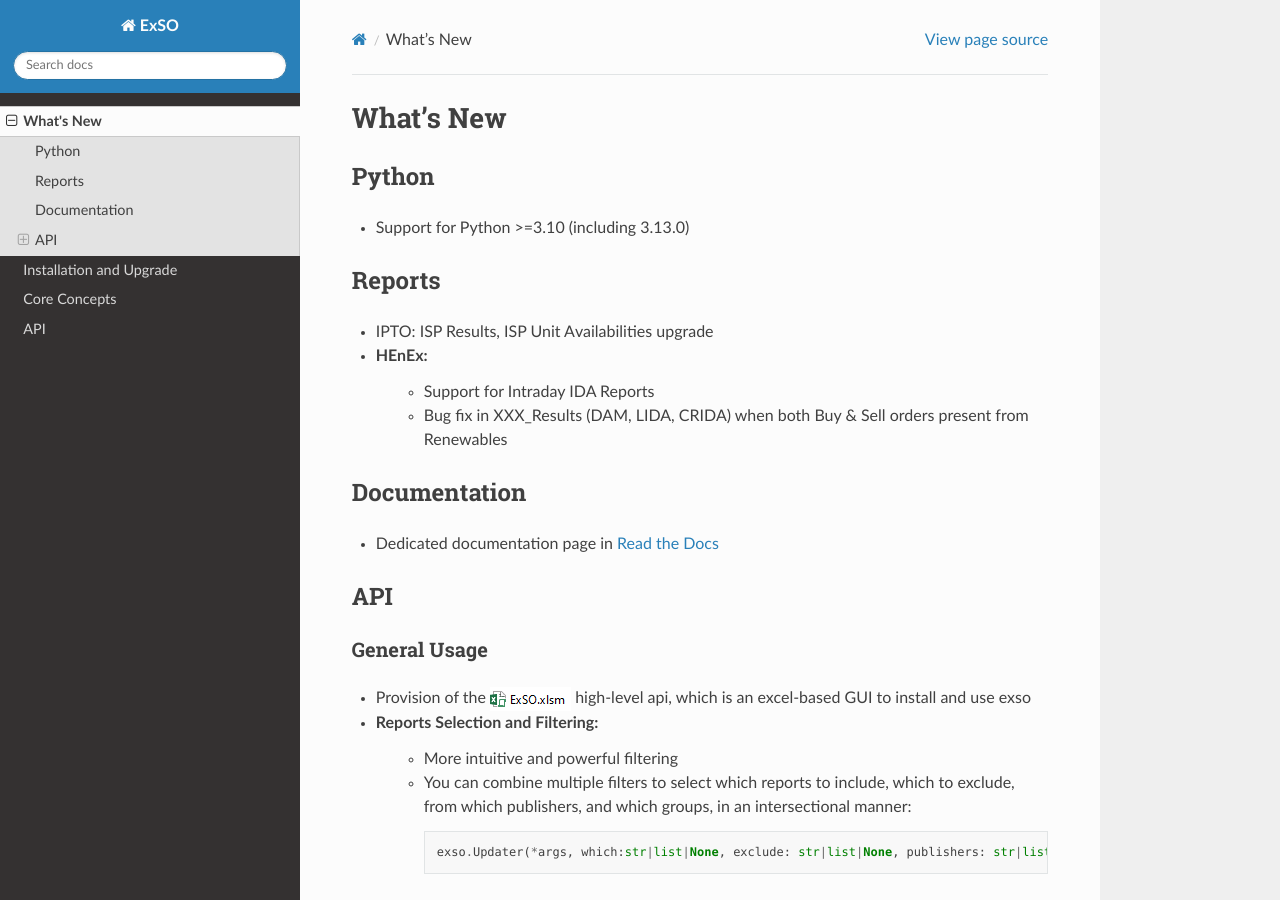
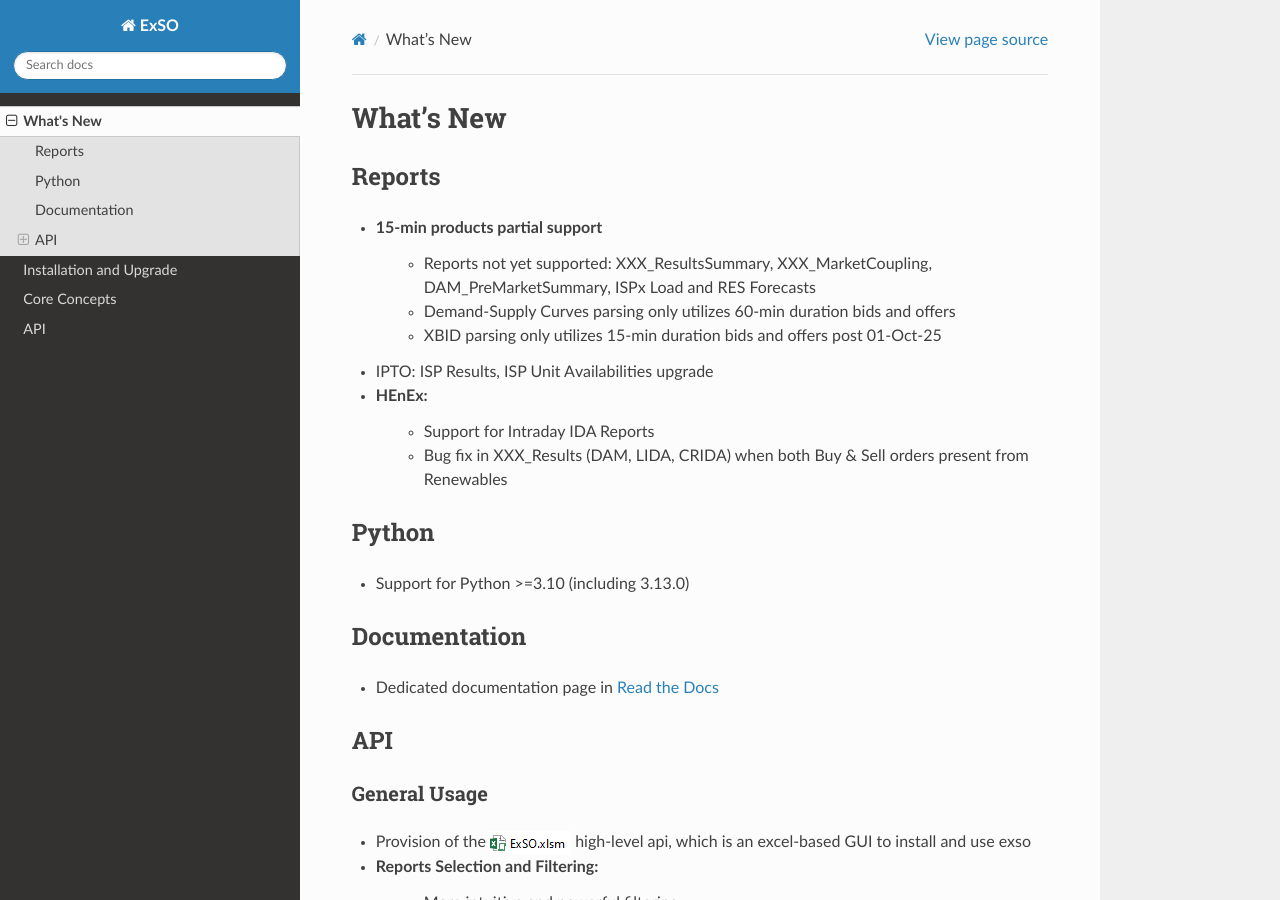
Before and after one commit to ThanosGkou/exso, a Sphinx documentation site: the page built from docs/source/whats_new.rst, in a window 1280 px wide and 900 px high. Built offline with Sphinx 7.4.7 and the Read the Docs theme 3.1.0, drawn with Linux system fonts in a browser that asks for light colours.

```diff
--- a/docs/source/whats_new.rst
+++ b/docs/source/whats_new.rst
@@ -3,6 +3,18 @@
 
 What's New
 ===========
+
+Reports
+********
+* 15-min products partial support
+    * Reports not yet supported: XXX_ResultsSummary, XXX_MarketCoupling, DAM_PreMarketSummary, ISPx Load and RES Forecasts
+    * Demand-Supply Curves parsing only utilizes 60-min duration bids and offers
+    * XBID parsing only utilizes 15-min duration bids and offers post 01-Oct-25
+
+* IPTO: ISP Results, ISP Unit Availabilities upgrade
+* HEnEx:
+    * Support for Intraday IDA Reports
+    * Bug fix in XXX_Results (DAM, LIDA, CRIDA) when both Buy & Sell orders present from Renewables
 
 
 
--- a/exso/__init__.py
+++ b/exso/__init__.py
@@ -19,7 +19,7 @@ pd.options.display.max_columns= None
 
 
 
-__version__ = "1.0.3"
+__version__ = "1.0.4"
 logfile = Files.root_log #Path(tempfile.mktemp())
 logging.basicConfig(filename=logfile,
                     level=logging.DEBUG,
--- a/pyproject.toml
+++ b/pyproject.toml
@@ -4,7 +4,7 @@ build-backend = "hatchling.build"
 
 [project]
 name = "exso"
-version = "1.0.3"
+version = "1.0.4"
 description = "An analytical framework for the Greek Power&Gas System Operation ('SO') and Market Exchange ('Ex') Data."
 authors = [
   { name="Thanos Natsikas", email="ath.natsikas@example.com" },
```
Also changed, not shown: other parts of docs/source/whats_new.rst (+0 -8 lines), 1 other file.
